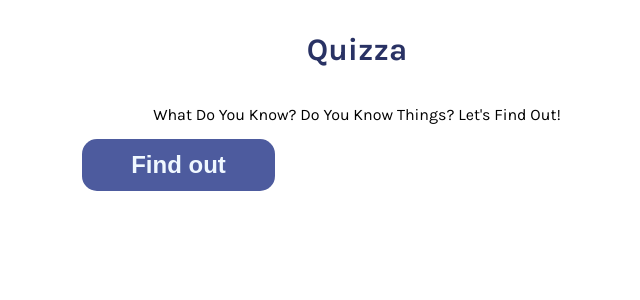
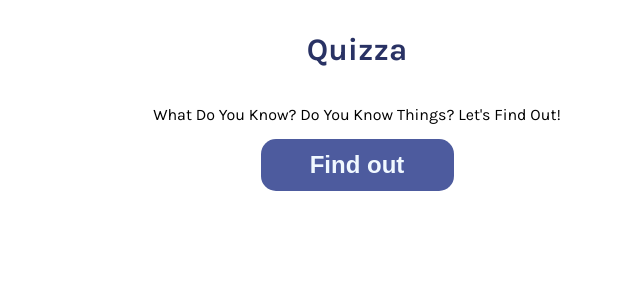
Before and after one commit to RobLam22/Quizza, a React (Vite) app: page / in a window 1280 px wide. Shown: the top 300 px of the page, without its empty margins (283-923 px from the left). Built offline with nearby package versions, Linux system fonts and the light colour scheme.

Commit message:
Fixed css for start / reset

```diff
--- a/src/App.css
+++ b/src/App.css
@@ -151,3 +151,9 @@ hr {
     border-top: 1px solid #dbdef0;
     border-bottom: none;
 }
+
+.page {
+    display: flex;
+    justify-content: center;
+    align-items: center;
+}
--- a/src/components/Quiz.jsx
+++ b/src/components/Quiz.jsx
@@ -114,7 +114,10 @@ export function Quiz() {
                     ? `You got ${document.querySelectorAll('.correct').length}/5 right`
                     : `What Do You Know?`}
             </p>
-            <button onClick={gameEnd ? restartGame : checkAnswers}>
+            <button
+                className="reset"
+                onClick={gameEnd ? restartGame : checkAnswers}
+            >
                 {gameEnd ? 'Play Again?' : 'Check answers'}
             </button>
         </>
```
